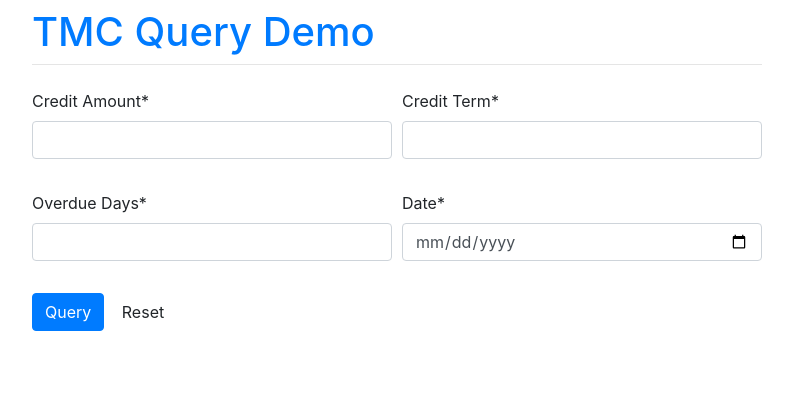
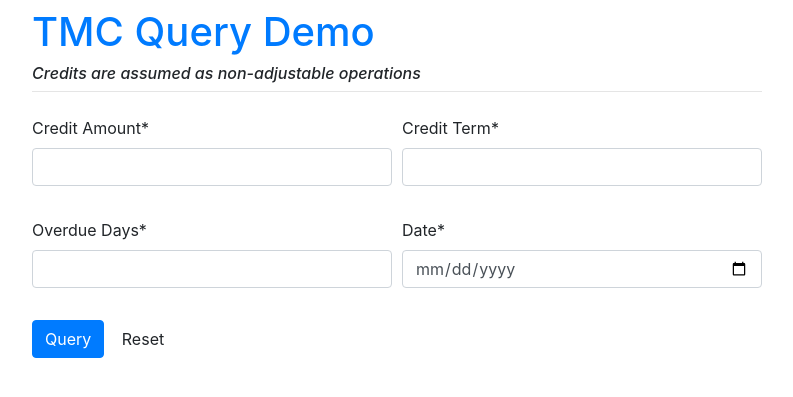
Before and after one commit to hurta2yaisel/tmc_django_demo, a Django app: page / in a window 1280 px wide. Shown: the top 397 px of the page, without its empty margins (243-1036 px from the left). Run offline with Django 3.2, Linux system fonts and the light colour scheme; some libraries are stand-ins or nearby versions.

Commit message:
TMC Django Demo

```diff
--- a/templates/base.html
+++ b/templates/base.html
@@ -30,6 +30,7 @@
     <div class="row justify-content-center">
         <div class="col-8">
             <h1 class="mt-2"><a href="{% url 'tmc-query' %}">{% trans "TMC Query Demo" %}</a></h1>
+            <h6><i>{% trans "Credits are assumed as non-adjustable operations" %}</i></h6>
             <hr class="mt-0 mb-4">
             {% block content %}
             {% endblock %}
```
Also changed, not shown: locale/en/LC_MESSAGES/django.po, locale/es/LC_MESSAGES/django.po, 1 other file.
